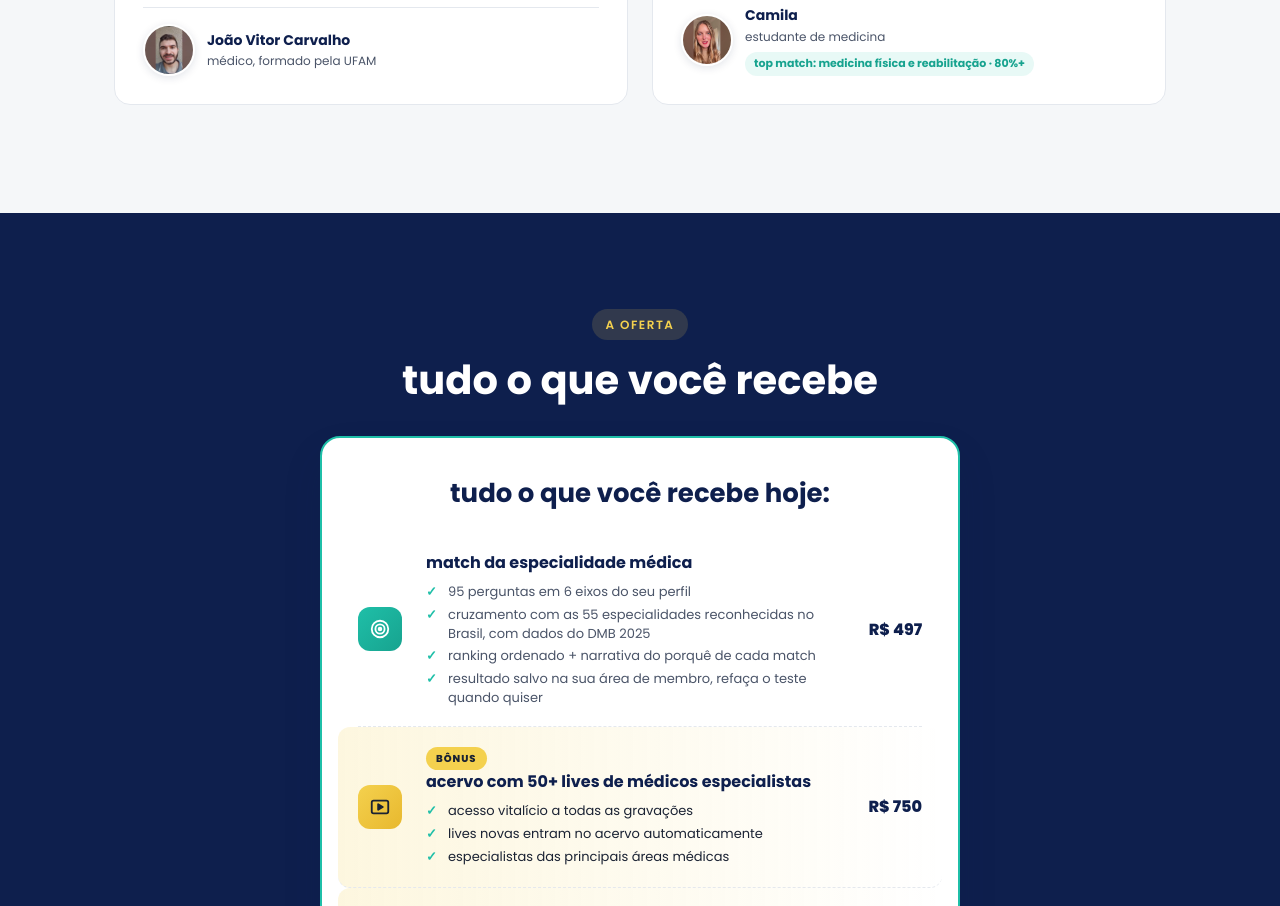
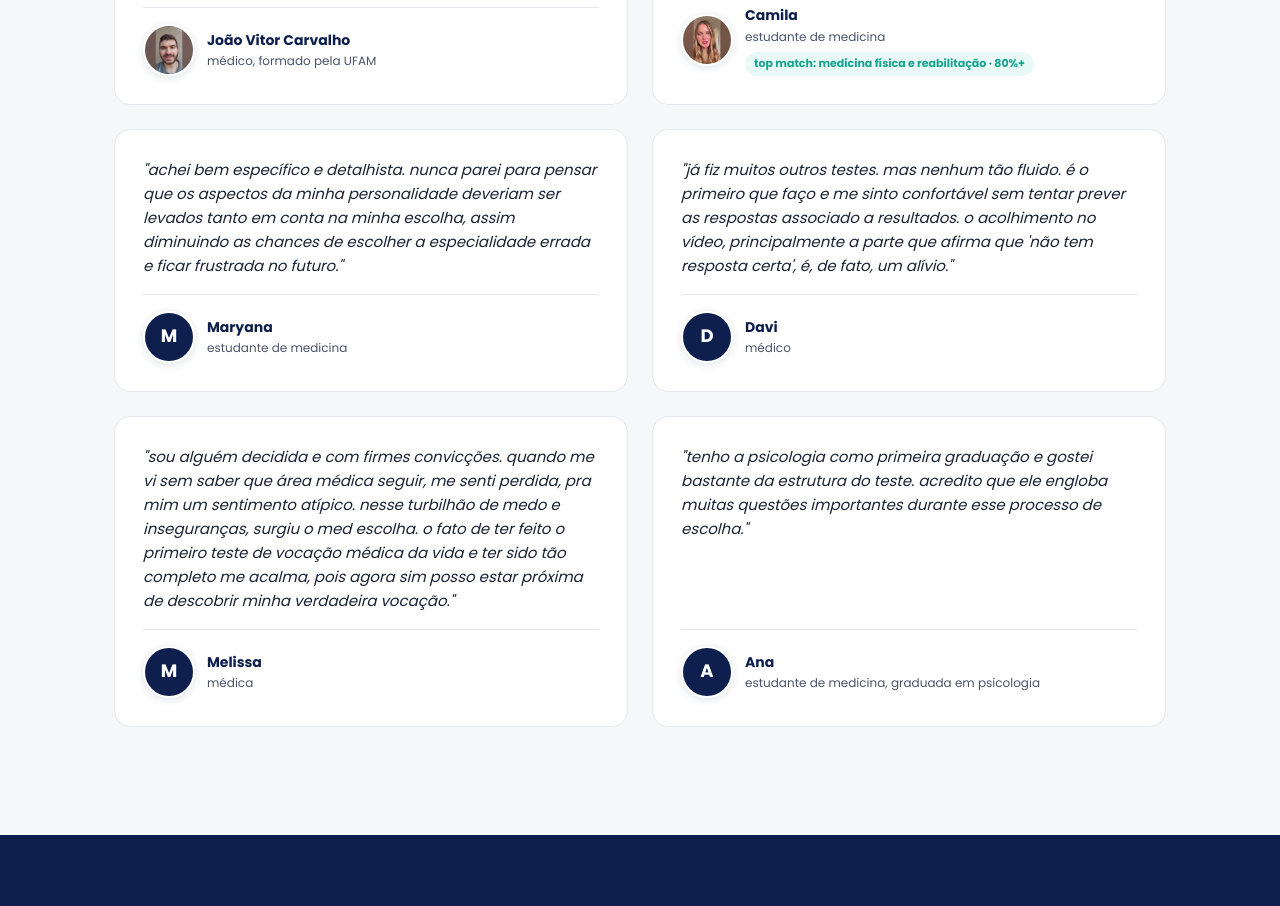
Before and after one commit to fabiohfriedrich/med-escolha-v2, a Next.js app: page / in a window 1280 px wide. Shown: the part 9640-10546 px from the top of the page. Built offline with nearby package versions, Linux system fonts and the light colour scheme; no server answers.

Commit message:
auto-sync: 2026-08-21 13:01

```diff
--- a/components/MedEscolhaLanding.module.css
+++ b/components/MedEscolhaLanding.module.css
@@ -1244,6 +1244,17 @@
   object-fit: cover;
   display: block;
 }
+.testimonialCard .testimonialAvatarInitial {
+  width: 100%;
+  height: 100%;
+  display: flex;
+  align-items: center;
+  justify-content: center;
+  background: var(--navy);
+  color: var(--white);
+  font-weight: 700;
+  font-size: 18px;
+}
 .testimonialCard .testimonialMeta .name {
   font-weight: 700;
   color: var(--navy);
--- a/components/MedEscolhaLandingPage.tsx
+++ b/components/MedEscolhaLandingPage.tsx
@@ -588,6 +588,50 @@ export default function MedEscolhaLandingPage() {
                 </div>
               </div>
             </div>
+
+            <div className={styles.testimonialCard}>
+              <div className={styles.testimonialQuote}>&quot;achei bem específico e detalhista. nunca parei para pensar que os aspectos da minha personalidade deveriam ser levados tanto em conta na minha escolha, assim diminuindo as chances de escolher a especialidade errada e ficar frustrada no futuro.&quot;</div>
+              <div className={styles.testimonialAuthor}>
+                <div className={styles.testimonialAvatar}><span className={styles.testimonialAvatarInitial}>M</span></div>
+                <div className={styles.testimonialMeta}>
+                  <div className={styles.name}>Maryana</div>
+                  <div className={styles.role}>estudante de medicina</div>
+                </div>
+              </div>
+            </div>
+
+            <div className={styles.testimonialCard}>
+              <div className={styles.testimonialQuote}>&quot;já fiz muitos outros testes. mas nenhum tão fluido. é o primeiro que faço e me sinto confortável sem tentar prever as respostas associado a resultados. o acolhimento no vídeo, principalmente a parte que afirma que &apos;não tem resposta certa&apos;, é, de fato, um alívio.&quot;</div>
+              <div className={styles.testimonialAuthor}>
+                <div className={styles.testimonialAvatar}><span className={styles.testimonialAvatarInitial}>D</span></div>
+                <div className={styles.testimonialMeta}>
+                  <div className={styles.name}>Davi</div>
+                  <div className={styles.role}>médico</div>
+                </div>
+              </div>
+            </div>
+
+            <div className={styles.testimonialCard}>
+              <div className={styles.testimonialQuote}>&quot;sou alguém decidida e com firmes convicções. quando me vi sem saber que área médica seguir, me senti perdida, pra mim um sentimento atípico. nesse turbilhão de medo e inseguranças, surgiu o med escolha. o fato de ter feito o primeiro teste de vocação médica da vida e ter sido tão completo me acalma, pois agora sim posso estar próxima de descobrir minha verdadeira vocação.&quot;</div>
+              <div className={styles.testimonialAuthor}>
+                <div className={styles.testimonialAvatar}><span className={styles.testimonialAvatarInitial}>M</span></div>
+                <div className={styles.testimonialMeta}>
+                  <div className={styles.name}>Melissa</div>
+                  <div className={styles.role}>médica</div>
+                </div>
+              </div>
+            </div>
+
+            <div className={styles.testimonialCard}>
+              <div className={styles.testimonialQuote}>&quot;tenho a psicologia como primeira graduação e gostei bastante da estrutura do teste. acredito que ele engloba muitas questões importantes durante esse processo de escolha.&quot;</div>
+              <div className={styles.testimonialAuthor}>
+                <div className={styles.testimonialAvatar}><span className={styles.testimonialAvatarInitial}>A</span></div>
+                <div className={styles.testimonialMeta}>
+                  <div className={styles.name}>Ana</div>
+                  <div className={styles.role}>estudante de medicina, graduada em psicologia</div>
+                </div>
+              </div>
+            </div>
           </div>
         </div>
       </section>
```
